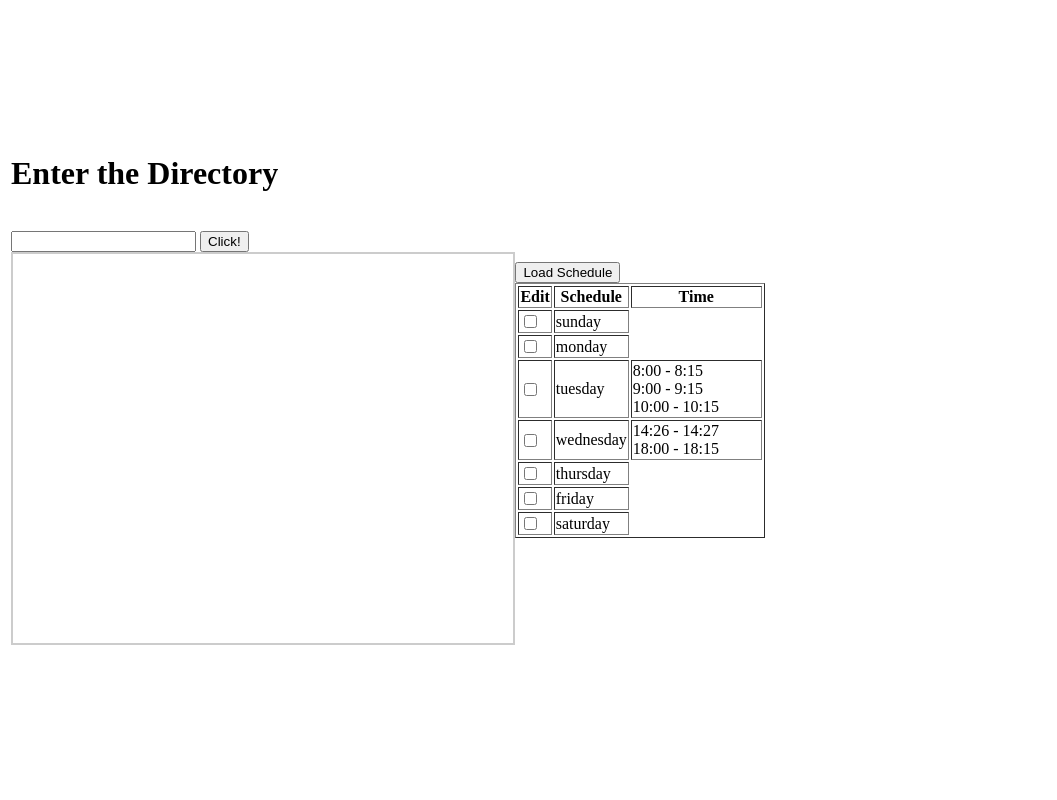
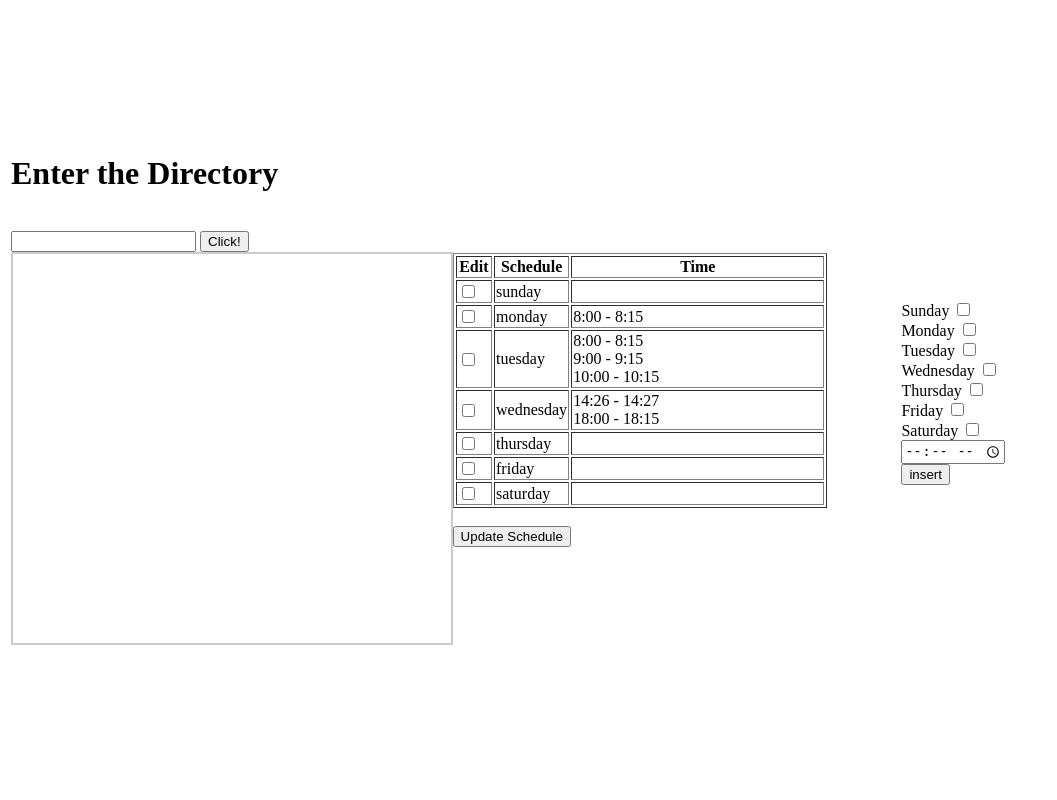
Before and after one commit to shimaabadi/cloud-based-underwater-acoustic-recorder, a PHP site: page / in a window 1280 px wide. Shown: the whole page, without its empty margins (0-1057 px from the left). Run offline with PHP 8.4, Linux system fonts and the light colour scheme; some libraries are stand-ins or nearby versions.

Commit message:
Create a batch file to launch the webinterface and made a form to update the schedule.

```diff
--- /dev/null
+++ b/getSchedule.php
@@ -0,0 +1,31 @@
+<?php
+	$ini = parse_ini_file("schedule.ini",true);
+	$days = ['sunday','monday','tuesday','wednesday','thursday','friday','saturday'];
+	$schedule = $ini['Schedule'];
+	foreach($days as $day){
+		echo "<tr>";
+		echo "<td><input type='checkbox'></td>";
+		echo "<td>".$day."</td>";
+		if(strlen($schedule[$day]) > 0){
+			$times = explode(',',$schedule[$day]);
+			echo "<td>";
+			foreach($times as $time){
+				$finalTime = '';
+				for($i = 1; $i < strlen($time) - 1;$i++){
+					if($time[$i] == " "){
+						$finalTime .= " - ";
+					} else {
+						$finalTime .= $time[$i];
+					}
+				}
+				echo $finalTime."<br>";
+			}
+			echo "</td>";
+		}
+		else {
+			echo "<td></td>";
+		}
+		echo "</tr>";
+	}
+	echo "</table>";
+ ?>
--- a/index.php
+++ b/index.php
@@ -1,4 +1,12 @@
 <html>
+<?php
+/*
+	To add:
+	Remove time
+	Add record time
+	View last file uploaded
+*/
+?>
 <style>
 .container {
 	border:2px solid #ccc;
@@ -6,6 +14,9 @@
 	height:50%;
 	overflow-y: scroll;
 	}
+.border{
+	padding: 70px;
+}
 </style>
 <?php
 	$maxcols = 5;
@@ -16,9 +27,9 @@
  </head>
  <body>
  <table width=100% height=100%>
- <col width="40%">
- <col width="20%">
- <col width="40%">
+ <col width="35%">
+ <col width="30%">
+ <col width="35%">
  <tr>
  <td>
 	<h1>Enter the Directory</h1></br>
@@ -27,8 +38,6 @@
 	<div class="container" id="DirList"></div>
  </td>
  <td>
- <button type="button" onclick="loadSchedule">Load Schedule</button>
- <div id="Schedule"></div>
  <table border=1 width=100%>
  <col width="10%">
  <col width="20%">
@@ -39,47 +48,26 @@
 	<th>Time</th>
  </tr>
  <?php
-	$ini = parse_ini_file("schedule.ini",true);
-	$days = ['sunday','monday','tuesday','wednesday','thursday','friday','saturday'];
-	$schedule = $ini['Schedule'];
-	foreach($days as $day){
-		echo "<tr>";
-		echo "<td><input type='checkbox'></td>";
-		echo "<td>".$day."</td>";
-		if(strlen($schedule[$day]) > 0){
-			$times = explode(',',$schedule[$day]);
-			echo "<td>";
-			foreach($times as $time){
-				$finalTime = '';
-				for($i = 1; $i < strlen($time) - 1;$i++){
-					if($time[$i] == " "){
-						$finalTime .= " - ";
-					} else {
-						$finalTime .= $time[$i];
-					}
-				}
-				echo $finalTime."<br>";
-			}
-			echo "</td>";
-		}
-		echo "</tr>";
-	}
-	echo "</table>";
-	/*
-	while($i != $maxcols){
-		echo "<tr>";
-		echo "<td><input type='checkbox' name='vehicle' value='$i'></td>";
-		echo "<td>MWF</td>";
-		echo "<td>12:00pm - 3:00pm</td>";
-		echo "</tr>";
-		$i++;
-	}
-	echo "</table>";
-	*/
-
+	include 'getSchedule.php';
  ?>
+ <br>
+ <button type="button" onclick="loadSchedule">Update Schedule</button>
  </td>
- <td></td>
+ <td>
+ <div class="border">
+ <form "method="post">
+	Sunday <input type="checkbox" name="check[]" id="check" value="sunday"><br>
+	Monday <input type="checkbox" name="check[]" id="check" value="monday"><br>
+	Tuesday <input type="checkbox" name="check[]" id="check" value="tuesday"><br>
+	Wednesday <input type="checkbox" name="check[]" id="check" value="wednesday"><br>
+	Thursday <input type="checkbox" name="check[]" id="check" value="thursday"><br>
+	Friday <input type="checkbox" name="check[]" id="check" value="friday"><br>
+	Saturday <input type="checkbox" name="check[]" id="check" value="saturday"><br>
+	<input type="time" name="Start" id="Start"><br>
+    <input type="submit" name="insert" value="insert"><br>
+ </form>
+ </div>
+ </td>
  </tr>
  <script>
  function test(){
--- a/schedule.ini
+++ b/schedule.ini
@@ -1,5 +1,5 @@
 [Schedule]
-monday =
+monday = [8:00 8:15]
 tuesday = [8:00 8:15],[9:00 9:15],[10:00 10:15]
 wednesday = [14:26 14:27],[18:00 18:15]
 thursday =
```
Also changed, not shown: ajax.php (added, +13 -0 lines), 1 other file.
